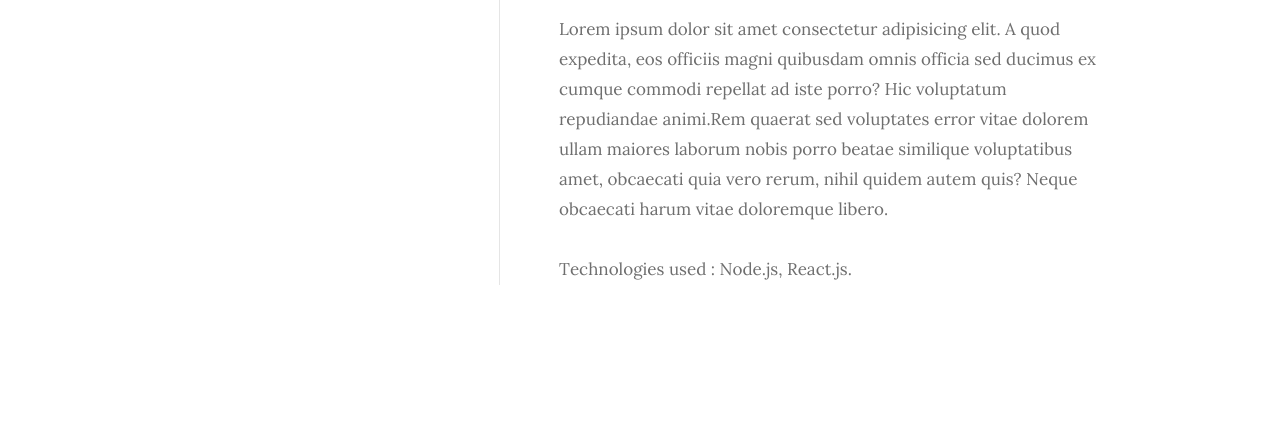
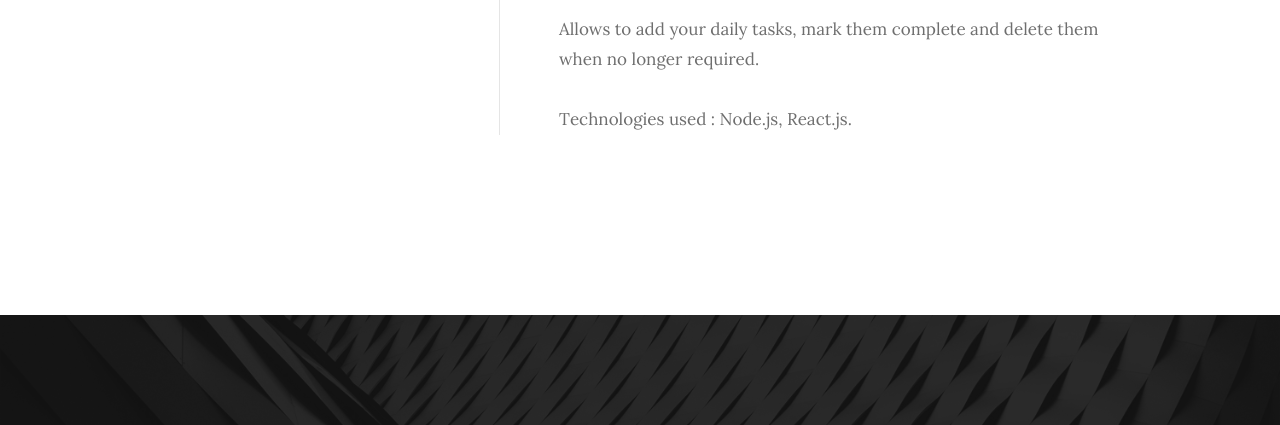
Before and after one commit to aayushakrrana/Portfolio, a plain HTML site: page index.html in a window 1280 px wide. Shown: the part 4201-4626 px from the top of the page. Drawn offline with Linux system fonts and the light colour scheme; files whose address does not match are found by name.

Commit message:
Update index.html

```diff
--- a/index.html
+++ b/index.html
@@ -392,7 +392,7 @@
 
 							<div class="timeline-content">
 								<h4><a href="https://github.com/aayushakrrana/To-Do_List.git">To-Do List</a></h4>
-								<p>  Lorem ipsum dolor sit amet consectetur adipisicing elit. A quod expedita, eos officiis magni quibusdam omnis officia sed ducimus ex cumque commodi repellat ad iste porro? Hic voluptatum repudiandae animi.Rem quaerat sed voluptates error vitae dolorem ullam maiores laborum nobis porro beatae similique voluptatibus amet, obcaecati quia vero rerum, nihil quidem autem quis? Neque obcaecati harum vitae doloremque libero.				</p>
+								<p>Allows to add your daily tasks, mark them complete and delete them when no longer required.
 								<p>Technologies used : Node.js, React.js.
 								</p>
 							</div>
```
